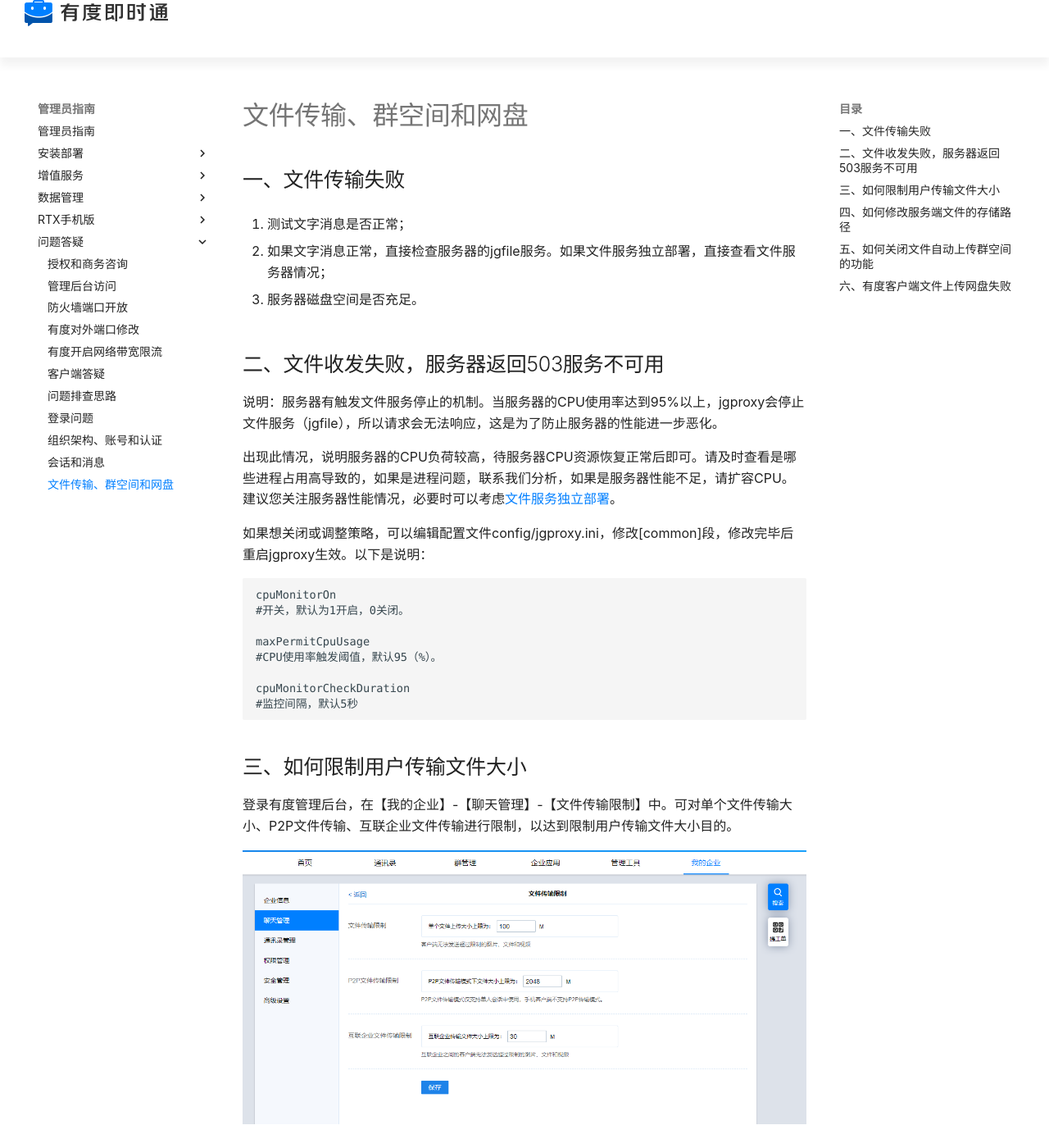
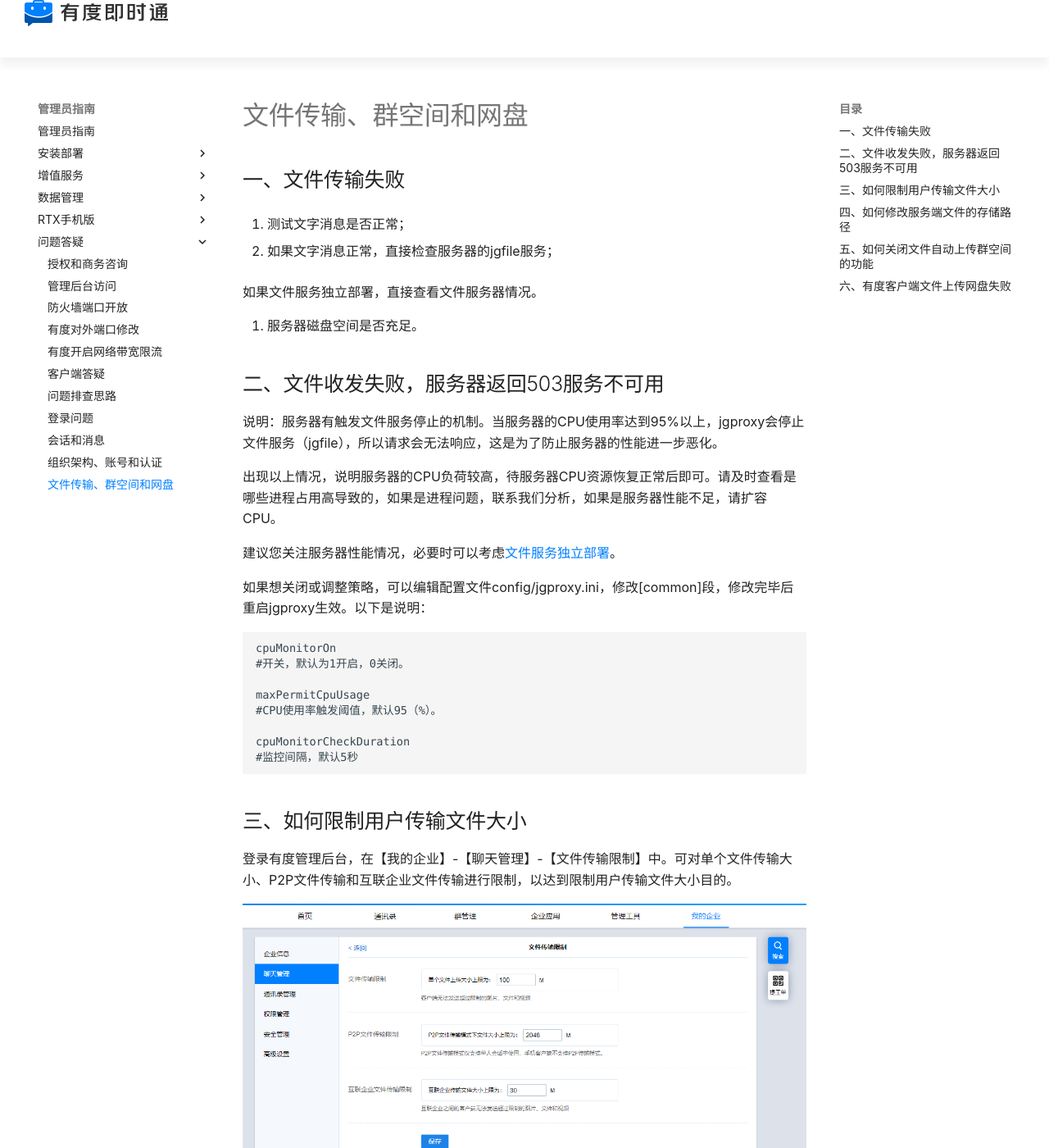
Before and after one commit to youduim/youdu-doc, an MkDocs documentation site: the page built from docs/admin/h01_00011.md, in a window 1280 px wide and 1400 px high. Shown: the whole window at 82% size. Built offline with MkDocs 1.6.1 and Material for MkDocs 9.7.7, drawn with Linux system fonts in a browser that asks for light colours; comment, search, counter and statistics services are not loaded.

Commit message:
结构调整

```diff
--- a/docs/admin/h01_00011.md
+++ b/docs/admin/h01_00011.md
@@ -8,7 +8,9 @@ keywords: 文件传输，文件，群空间，网盘
 
 1. 测试文字消息是否正常；
 
-2. 如果文字消息正常，直接检查服务器的jgfile服务。如果文件服务独立部署，直接查看文件服务器情况；
+2. 如果文字消息正常，直接检查服务器的jgfile服务；
+
+   如果文件服务独立部署，直接查看文件服务器情况。
 
 3. 服务器磁盘空间是否充足。
 
@@ -18,7 +20,9 @@ keywords: 文件传输，文件，群空间，网盘
 
 说明：服务器有触发文件服务停止的机制。当服务器的CPU使用率达到95%以上，jgproxy会停止文件服务（jgfile），所以请求会无法响应，这是为了防止服务器的性能进一步恶化。
 
-出现此情况，说明服务器的CPU负荷较高，待服务器CPU资源恢复正常后即可。请及时查看是哪些进程占用高导致的，如果是进程问题，联系我们分析，如果是服务器性能不足，请扩容CPU。建议您关注服务器性能情况，必要时可以考虑[文件服务独立部署](a01_00013.md)。
+出现以上情况，说明服务器的CPU负荷较高，待服务器CPU资源恢复正常后即可。请及时查看是哪些进程占用高导致的，如果是进程问题，联系我们分析，如果是服务器性能不足，请扩容CPU。
+
+建议您关注服务器性能情况，必要时可以考虑[文件服务独立部署](a01_00013.md)。
 
 如果想关闭或调整策略，可以编辑配置文件config/jgproxy.ini，修改[common]段，修改完毕后重启jgproxy生效。以下是说明：
 
@@ -37,7 +41,7 @@ cpuMonitorCheckDuration
 
 ## 三、如何限制用户传输文件大小
 
-　　登录有度管理后台，在【我的企业】-【聊天管理】-【文件传输限制】中。可对单个文件传输大小、P2P文件传输、互联企业文件传输进行限制，以达到限制用户传输文件大小目的。
+　　登录有度管理后台，在【我的企业】-【聊天管理】-【文件传输限制】中。可对单个文件传输大小、P2P文件传输和互联企业文件传输进行限制，以达到限制用户传输文件大小目的。
 
 ![image-20201217155249671](res/h01_00011/image-20201217155249671.png)
 
--- a/mkdocs.yml
+++ b/mkdocs.yml
@@ -98,8 +98,8 @@ nav:
         - 客户端答疑: admin/h01_00006.md
         - 问题排查思路: admin/h01_00007.md
         - 登录问题: admin/h01_00008.md
+        - 会话和消息: admin/h01_00010.md
         - 组织架构、账号和认证: admin/h01_00009.md
-        - 会话和消息: admin/h01_00010.md
         - 文件传输、群空间和网盘: admin/h01_00011.md
   - 开发者文档:
     - api/index.md
```
